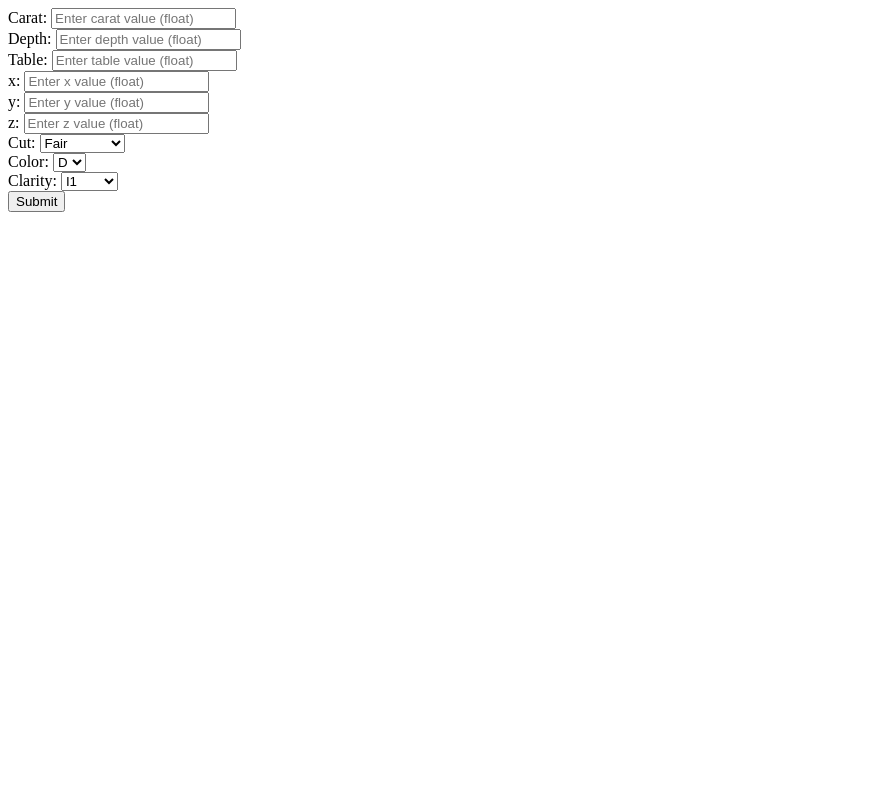
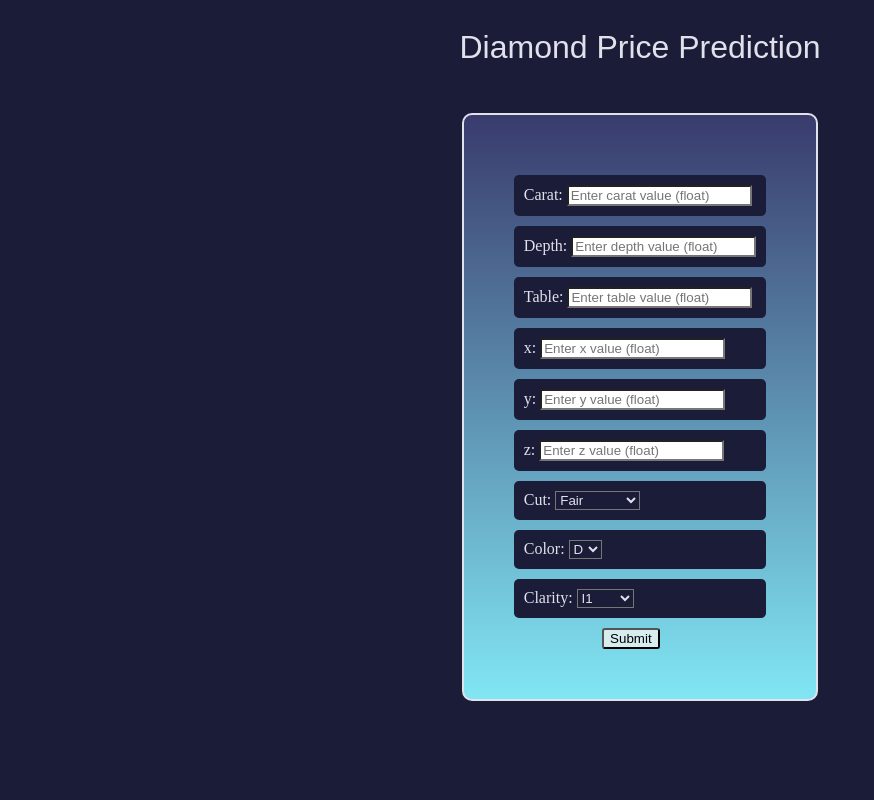
Before and after one commit to kotisoujanya/ML_house_price, a Flask app: page /predict in a window 1280 px wide. Shown: the whole page, without its empty margins (0-874 px from the left). Run offline with Flask 3, Linux system fonts and the light colour scheme.

Commit message:
html page added

```diff
--- a/templates/form.html
+++ b/templates/form.html
@@ -1,5 +1,63 @@
-<html>
+
+<!DOCTYPE html>
+<html lang="en">
+    <head>
+        <meta charset="UTF-8">
+        <meta http-equiv="X-UA-Compatible" content="IE=edge">
+        <meta name="viewport" content="width=device-width, initial-scale=1.0">
+        <title>universal</title>
+        <link rel="preconnect" href="https://fonts.googleapis.com" />
+    <link rel="preconnect" href="https://fonts.gstatic.com" crossorigin />
+    <link
+      href="https://fonts.googleapis.com/css2?family=Poppins:wght@200;300;400;500;600;700&display=swap"
+      rel="stylesheet"
+    />
+        <style>
+            *{
+               color: #e1e1ec;
+               background-color: #1b1c38;
+            }
+            body{
+                display: flex;
+                flex-direction: column;
+                align-items: center;
+            }
+            form{
+                border: 2px solid #e1e1ec;
+                border-radius: 10px;
+                padding: 50px;
+                margin-top: 2%;
+                background:linear-gradient(#393b6d,#81e6f4)
+
+            }
+            .button{
+                background-color: #d7ecef;
+                color: #000000;
+                padding: 20px,22px,20px,22px;
+                border-radius: 3px;
+                margin-left: 35%;
+                margin-top: 10px;
+            }
+            .form-group{
+                margin-top: 10px;
+                padding: 10px;
+                border-radius: 5px;
+            }
+            input{
+                background-color: #fff;
+                color: #000000;
+            }
+            h1{
+                font-family: 'Orbitron', sans-serif;
+                font-weight: 100;
+            }
+
+        </style>
+    </head>
 <body>
+    <div>
+        <h1>Diamond Price Prediction</h1>
+    </div>
 <form action="{{url_for('predict_datapoint')}}" method="POST">
     <div class="form-group">
         <label for="carat">Carat:</label>
@@ -70,7 +128,7 @@
 </div>
 
 <div style="clear:both;"></div>
-  <input type="submit" value="Submit">
+  <input class="button" type="submit" value="Submit">
 </form>
 </body>
 </html>
```
Also changed, not shown: templates/results.html (+30 -1 lines), 12 other files.
